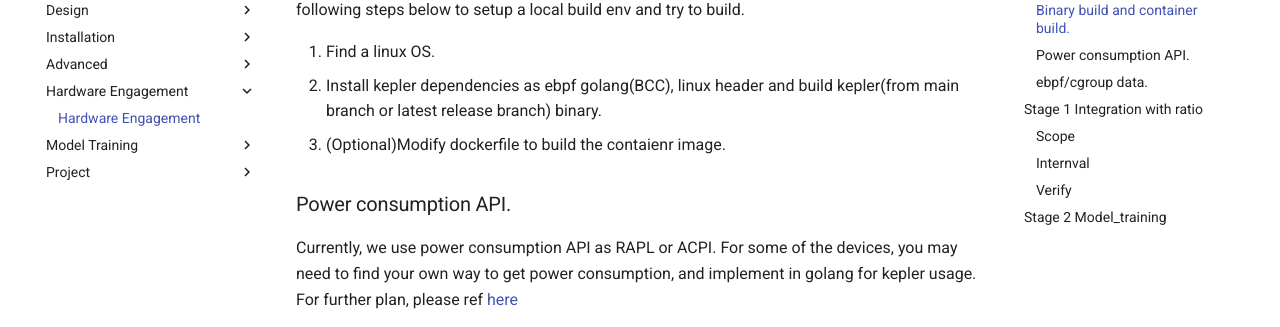
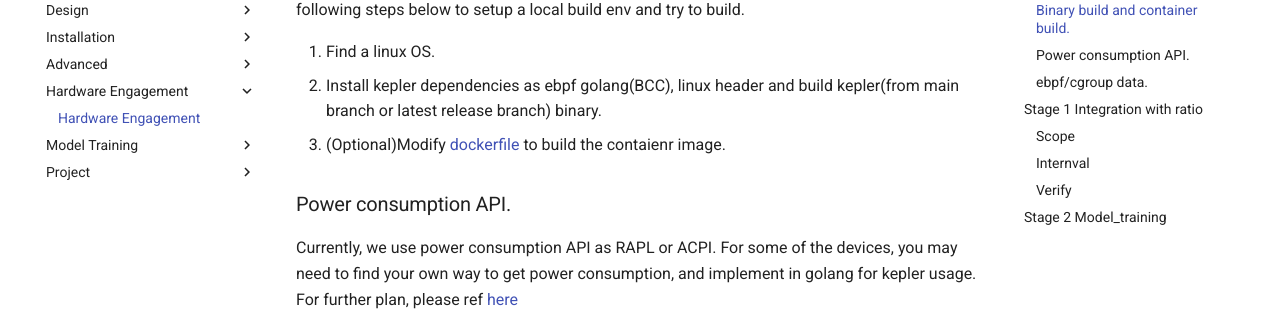
Before and after one commit to sustainable-computing-io/kepler-doc, an MkDocs documentation site: the page built from docs/hardwareengagement/index.md, in a window 1280 px wide and 900 px high, scrolled down 431 px. Shown: the part 125-452 px from the top of the window. Built offline with MkDocs 1.6.1 and Material for MkDocs 9.7.7, drawn with Linux system fonts in a browser that asks for light colours; some of the changed lines change nothing that is shown.

Commit message:
update as pr review comments
Signed-off-by: Sam Yuan <yy19902439@126.com>

```diff
--- a/docs/hardwareengagement/index.md
+++ b/docs/hardwareengagement/index.md
@@ -10,10 +10,10 @@
 
 1. Find a linux OS.
 1. Install kepler dependencies as ebpf golang(BCC), linux header and build kepler(from main branch or latest release branch) binary.
-1. (Optional)Modify dockerfile to build the contaienr image.
+1. (Optional)Modify [dockerfile](https://github.com/sustainable-computing-io/kepler/tree/main/build) to build the contaienr image.
 
 ### Power consumption API.
-Currently, we use power consumption API as RAPL or ACPI. For some of the devices, you may need to find your own way to get power consumption, and implement in golang for kepler usage. For further plan, please ref [here]()
+Currently, we use power consumption API as RAPL or ACPI. For some of the devices, you may need to find your own way to get power consumption, and implement in golang for kepler usage. For further plan, please ref [here](https://github.com/sustainable-computing-io/kepler/issues/644)
 
 ### ebpf/cgroup data.
 Currently, we relays on ebpf and cgroup to characterization a process/pod. Hence, you can ref to our dependency as BCC or cgroup. To test those golang package works well on your device.
```
